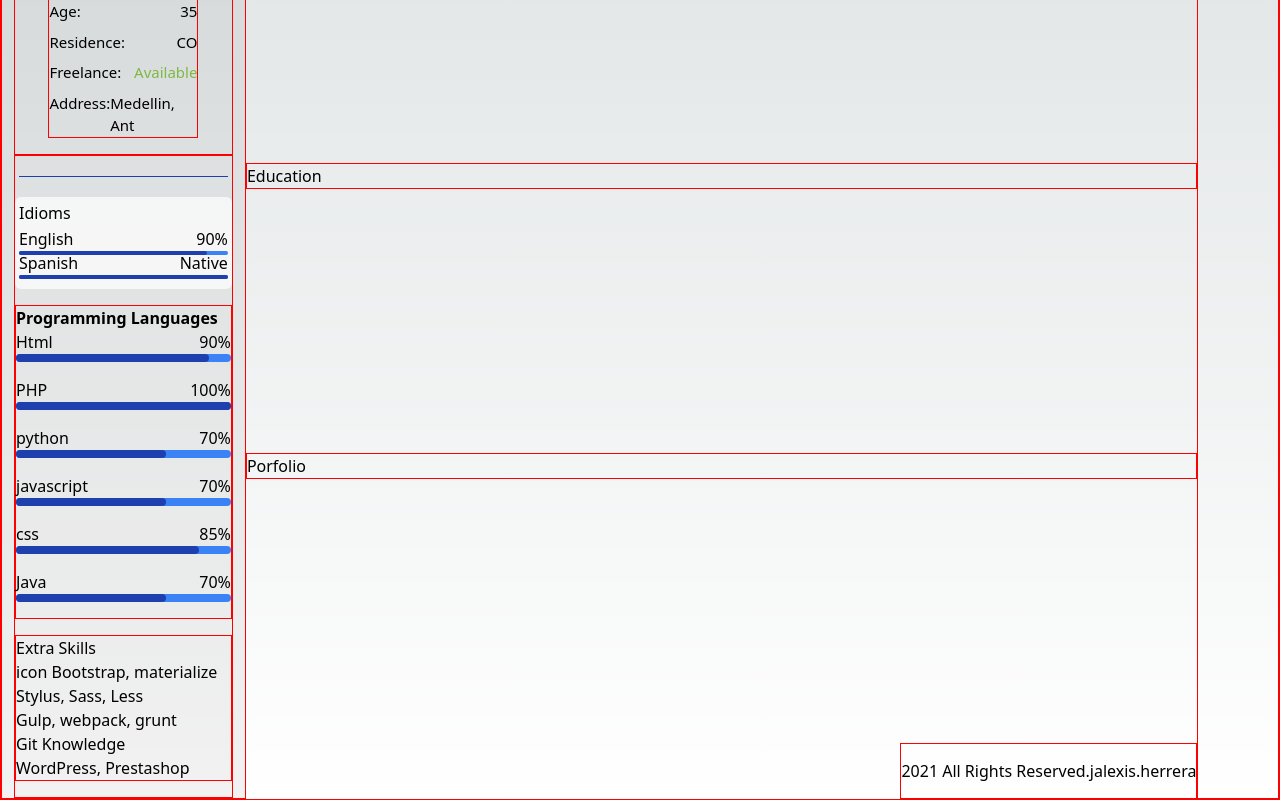
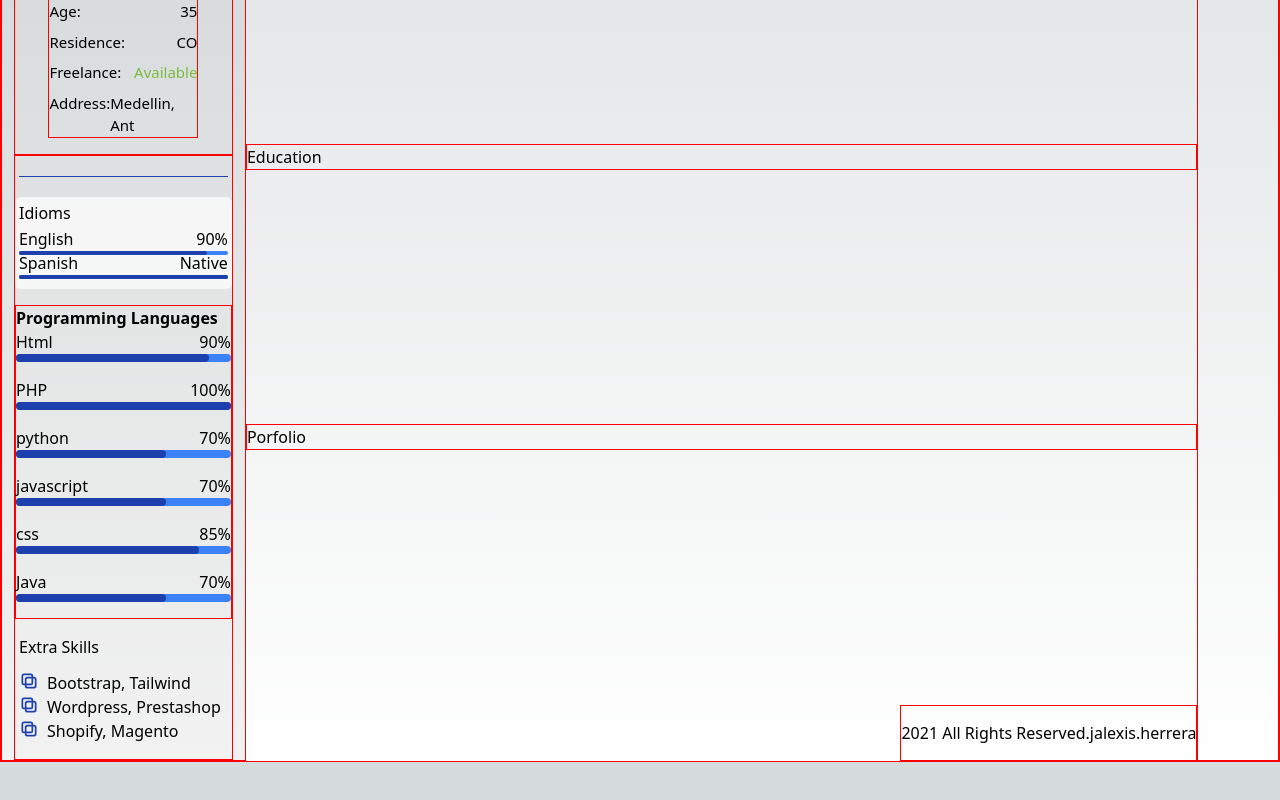
Before and after one commit to jalexisherrera/cv-jalexis-herrera, a Next.js app: page / in a window 1280 px wide. Shown: the part 418-1218 px from the top of the page. After the commit the page ends 1180 px from the top, so only its background shows below. Built offline with nearby package versions, Linux system fonts and the light colour scheme.

Commit message:
Create my ExtraSkill component

```diff
--- a/components/ExtraSkills.tsx
+++ b/components/ExtraSkills.tsx
@@ -1,23 +1,34 @@
 import React from "react";
+import { TbLayersIntersect } from "react-icons/tb";
 
-interface ExtraSkills {
-  language: string;
-  percentage: number;
+interface ExtraSkill {
+  skill: string;
 }
 
 const ExtraSkills: React.FC = () => {
+  const extraSkills: ExtraSkill[] = [
+    {
+      skill: "Bootstrap, Tailwind",
+    },
+    {
+      skill: "Wordpress, Prestashop",
+    },
+    {
+      skill: "Shopify, Magento",
+    },
+  ];
   //define el percentage de cada idioma
   return (
-    <div className="debug">
-      <h2>Extra Skills</h2>
-      <div className="flex flex-col">
-      <span>icon Bootstrap, materialize</span>
-      <span>Stylus, Sass, Less</span>
-      <span>Gulp, webpack, grunt</span>
-      <span>Git Knowledge</span>
-      <span>WordPress, Prestashop</span>
+    <div className="px-1">
+      <h4 className="title-skill">Extra Skills</h4>
+      <div className="mt-3">
+        {extraSkills.map((skill) => (
+          <div key={skill.skill} className="flex">
+            <TbLayersIntersect className="text-blue-800 text-xl scale-x-[-1] mr-2" />
+            <p className="flex textSkills">{skill.skill}</p>
+          </div>
+        ))}
       </div>
-
     </div>
   );
 };
```
